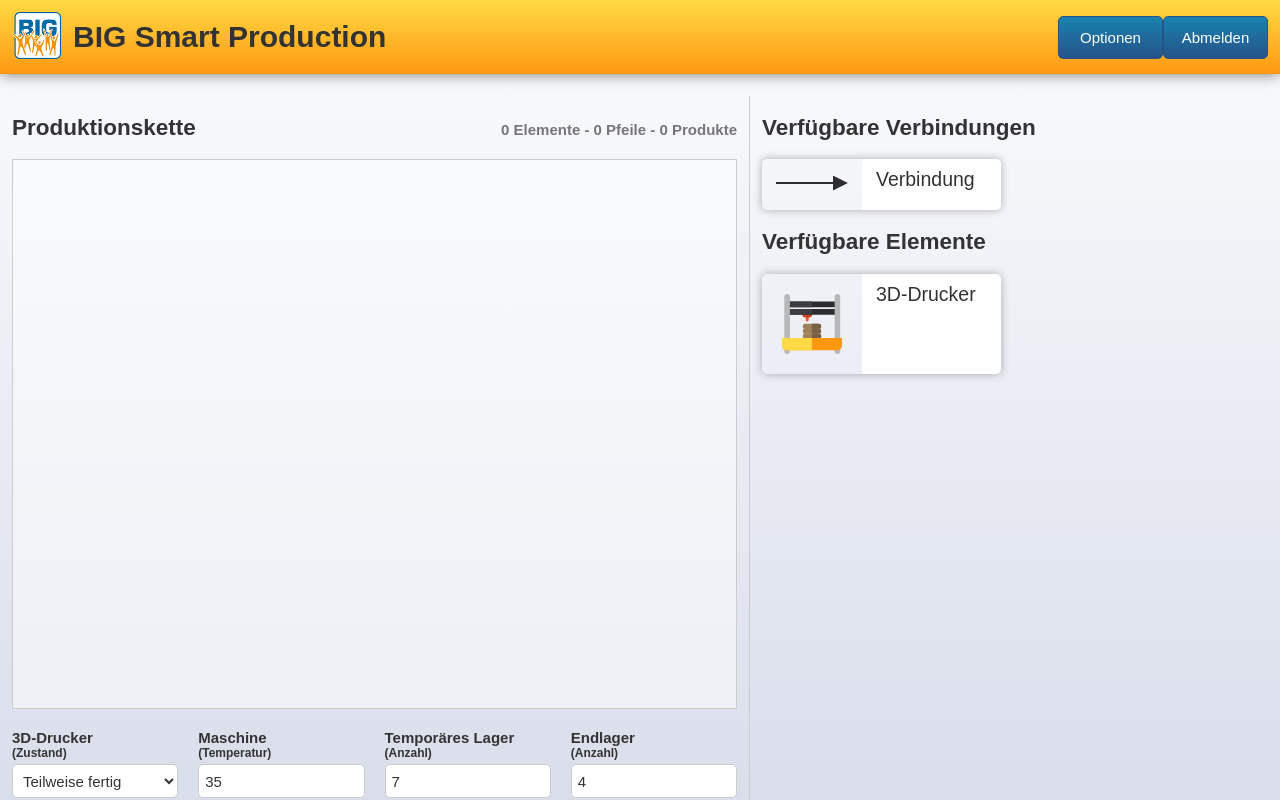
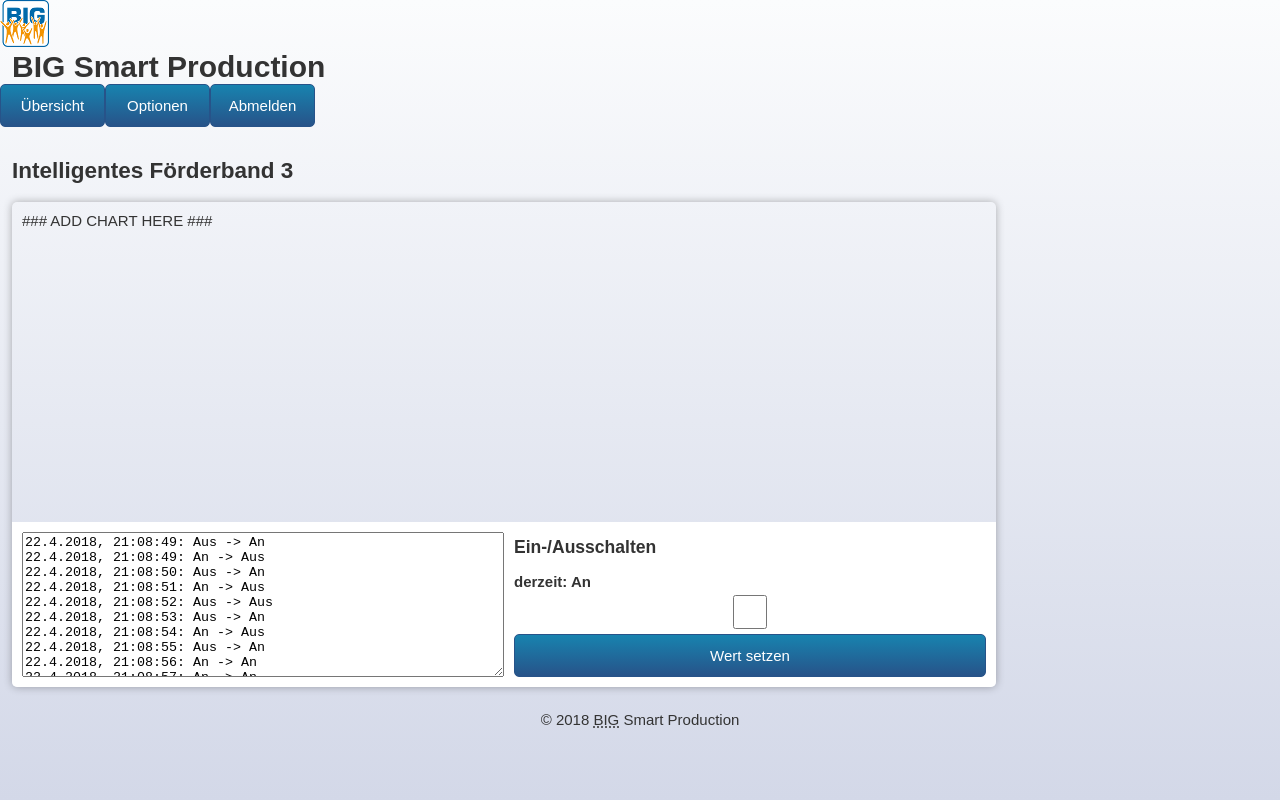
Before and after one commit to Fappps/WE_UE3, an Angular app in the folder client/: page /details in a window 1280 px wide. Shown: the top 800 px of the page. Built offline with nearby package versions, Linux system fonts and the light colour scheme; what @swimlane/ngx-charts would draw is missing.

Commit message:
added details and made the details semi dynamic

```diff
--- a/client/src/app/app-routing.module.ts
+++ b/client/src/app/app-routing.module.ts
@@ -4,7 +4,7 @@ import { componentFactoryName } from '@angular/compiler';
 import { LoginComponent } from './components/login/login.component';
 import { OverviewComponent } from './components/overview/overview.component';
 import { LoginGuard } from './login.guard';
-import { OptionsComponent } from './components';
+import { OptionsComponent, DetailsComponent } from './components';
 
 const routes: Routes = [
   {
@@ -27,7 +27,7 @@ const routes: Routes = [
   },
   {
     path: "details",
-    component: OverviewComponent,
+    component: DetailsComponent,
     canActivate: [LoginGuard]
   }
 
--- a/client/src/app/app.module.ts
+++ b/client/src/app/app.module.ts
@@ -5,7 +5,7 @@ import {BrowserAnimationsModule} from '@angular/platform-browser/animations';
 import {FormsModule} from '@angular/forms';
 import {NgxChartsModule} from '@swimlane/ngx-charts';
 
-import {AppComponent, AvailableDeviceComponent, DiagramComponent, LoginComponent, OverviewComponent, OptionsComponent} from './components';
+import {AppComponent, AvailableDeviceComponent, DiagramComponent, LoginComponent, OverviewComponent, OptionsComponent, DetailsComponent} from './components';
 import {DiagramService, UserService} from './services';
 import {MaxValidator, MinValidator} from './validators';
 import {AppRoutingModule} from './app-routing.module';
@@ -28,7 +28,8 @@ import { LoginGuard } from './login.guard';
     MinValidator,
     LoginComponent,
     OverviewComponent,
-    OptionsComponent
+    OptionsComponent,
+    DetailsComponent
   ],
   providers: [
     DiagramService,
--- /dev/null
+++ b/client/src/app/components/details/details.component.html
@@ -0,0 +1,73 @@
+<div role="navigation" aria-label="jumplinks" class="accessibility">
+    <a href="#deviceheadline">Zum Inhalt springen</a>
+</div>
+
+<header aria-labelledby="bannerheadline">
+    <a href="overview.html">
+        <img class="title-image" src="images/big-logo-small.png" title="BIG Smart Production Logo"
+             alt="BIG Smart Production Logo">
+    </a>
+    <h1 class="header-title" id="bannerheadline">
+        BIG Smart Production
+    </h1>
+    <nav aria-labelledby="navigationheadline">
+        <h2 class="accessibility" id="navigationheadline">Navigation</h2>
+        <ul class="navigation-list">
+            <li class="overflow-icon">
+                <a href="#" class="button" accesskey="1">☰</a>
+            </li>
+            <li class="nav-items">
+                <ul>
+                    <li><a href="overview.html" class="button" accesskey="1">Übersicht</a></li>
+                    <li><a href="options.html" class="button" accesskey="2">Optionen</a></li>
+                    <li><a href="login.html" class="button" accesskey="3">Abmelden</a></li>
+                </ul>
+            </li>
+        </ul>
+    </nav>
+</header>
+
+<div class="main-container">
+    <main aria-labelledby="deviceheadline" class="details">
+        <h2 id="deviceheadline">Intelligentes Förderband 3</h2>
+
+        <div class="details-container">
+            <div class="details-image-container">
+                ### ADD CHART HERE ###
+            </div>
+            <div class="details-control-container">
+                <label class="accessibility" for="details-log">Letzte Werteänderungen</label>
+                <textarea id="details-log" class="details-logs" placeholder="Gerätelog" readonly rows="6">
+22.4.2018, 21:08:49: Aus -> An
+22.4.2018, 21:08:49: An -> Aus
+22.4.2018, 21:08:50: Aus -> An
+22.4.2018, 21:08:51: An -> Aus
+22.4.2018, 21:08:52: Aus -> Aus
+22.4.2018, 21:08:53: Aus -> An
+22.4.2018, 21:08:54: An -> Aus
+22.4.2018, 21:08:55: Aus -> An
+22.4.2018, 21:08:56: An -> An
+22.4.2018, 21:08:57: An -> An
+22.4.2018, 21:08:58: An -> An
+                </textarea>
+
+                <div class="details-settings">
+                    <h3>Ein-/Ausschalten</h3>
+
+                    <form>
+                        <label class="form-label">derzeit: An</label>
+
+                        <label class="accessibility" for="value">Bitte gewünschten Wert auswählen.</label>
+                        <input type="checkbox" class="form-input" id="value" name="value">
+                        <button class="button button-submit">Wert setzen</button>
+                    </form>
+                </div>
+            </div>
+
+        </div>
+    </main>
+</div>
+
+<footer>
+    © 2018 <abbr title="Business Informatics Group">BIG</abbr> Smart Production
+</footer>
--- /dev/null
+++ b/client/src/app/components/details/details.component.ts
@@ -0,0 +1,14 @@
+import { Component, OnInit } from '@angular/core';
+
+@Component({
+  selector: 'app-details',
+  templateUrl: './details.component.html'
+})
+export class DetailsComponent implements OnInit {
+
+  constructor() { }
+
+  ngOnInit() {
+  }
+
+}
--- a/client/src/app/components/diagram/diagram.component.html
+++ b/client/src/app/components/diagram/diagram.component.html
@@ -29,7 +29,7 @@
 
 <div class="contextMenu" #contextMenu>
   <ul>
-    <li><a href="#" class="contextView">
+    <li><a routerLink="/details" class="contextView">
       <img class="device-edit" src="images/edit.png" alt="Gerät anzeigen"> Detailseite
     </a></li>
     <li><a href="#" class="contextDelete">
--- a/client/src/app/components/index.ts
+++ b/client/src/app/components/index.ts
@@ -5,3 +5,4 @@ export * from './diagram/diagram.component';
 export * from './login/login.component';
 export * from './overview/overview.component';
 export * from './options/options.component';
+export * from './details/details.component';
--- a/client/src/app/components/overview/overview.component.html
+++ b/client/src/app/components/overview/overview.component.html
@@ -48,18 +48,8 @@
             </li>
         </ul>
         <h2 id="elementsheadline">Verfügbare Elemente</h2>
-        <ul id="devices"  class="device-list draggables">
-            <li app-available-device [data]='{
-                "title": "3D-Drucker",
-                "type": "item-generator",
-                "image": "images/item_generator.svg",
-                "control": {
-                  "title": "Produktfortschritt einstellen",
-                  "type": "enum",
-                  "current": "Teilweise fertig",
-                  "log":[]
-                }
-              }'>
+        <ul id="devices"  class="device-list draggables" *ngFor="let device of devices">
+            <li app-available-device [data]="device" >
             </li>
         </ul>
     </aside>
@@ -74,7 +64,7 @@
             </div>
         </div>
 
-        <app-diagram></app-diagram>
+        <app-diagram [arrowAdd]="arrow"></app-diagram>
 
         <form id="controls" class="device-controls">
             <div class="form-row">
--- a/client/src/app/components/overview/overview.component.ts
+++ b/client/src/app/components/overview/overview.component.ts
@@ -2,6 +2,7 @@ import { Component, OnInit } from '@angular/core';
 import { Route, Router } from '@angular/router';
 import { AvailableDevice } from '../../models/device.available';
 import { ControlType } from '../../models';
+import { DiagramService } from '../../services';
 
 @Component({
   selector: 'app-overview',
@@ -9,7 +10,7 @@ import { ControlType } from '../../models';
 })
 export class OverviewComponent implements OnInit {
   devices: AvailableDevice[]=[];
-  constructor(private router: Router) { }
+  constructor(private router: Router, private diagramService:DiagramService) { }
 
   ngOnInit() {
     this.devices.push({
@@ -19,7 +20,7 @@ export class OverviewComponent implements OnInit {
       "control": {
         "title": "Produktfortschritt einstellen",
         "type": ControlType.ENUM,
-        "current": "Teilweise fertig",
+        "current": "Fertig",
         "log":[]
       }
     });
```
Also changed, not shown: client/resources/details.html (+0 -12 lines).
